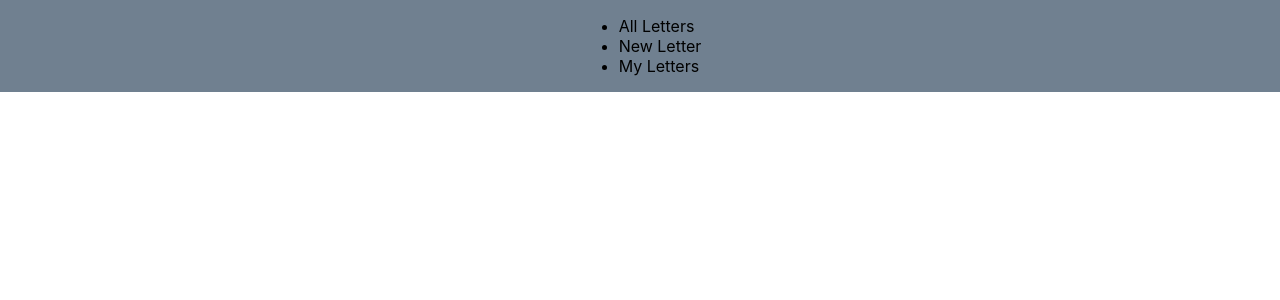
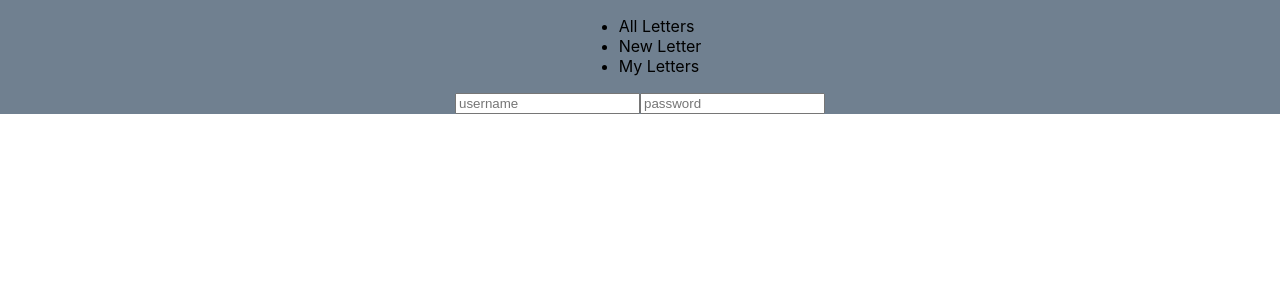
Before and after one commit to JohnBorges52/paper-airplanes, a React (Create React App) app in the folder client/: page /login in a window 1280 px wide. Shown: the top 300 px of the page. Built offline with nearby package versions, Linux system fonts and the light colour scheme; the HTML template or start-up script is replaced by a standard one.

Commit message:
Initialize basic login page

```diff
--- a/client/src/App.js
+++ b/client/src/App.js
@@ -8,6 +8,7 @@ import { UserInformation } from "./components/UserInfomation"
 import { UserProvider } from "./UserContext";
 
 import { LetterList } from "./components/LetterList";
+import { Login } from "./components/Login";
 
 function App() {
   const navigate = useNavigate();
@@ -32,6 +33,8 @@ function App() {
           <Route path="/letters" element={<LetterList />} />
           <Route path="/letters/new" element={<Form />} />
           <Route path="/profile" element={<LetterList />} />
+          <Route path="/login" element={<Login />} />
+
         </Routes>
       </UserProvider>
     </div>
--- /dev/null
+++ b/client/src/components/Login.jsx
@@ -0,0 +1,8 @@
+export const Login = () => {
+  return(
+    <div className="login">
+      <input type="text" placeholder="username"/>
+      <input type="text" placeholder="password" />
+    </div>
+  )
+}
```
